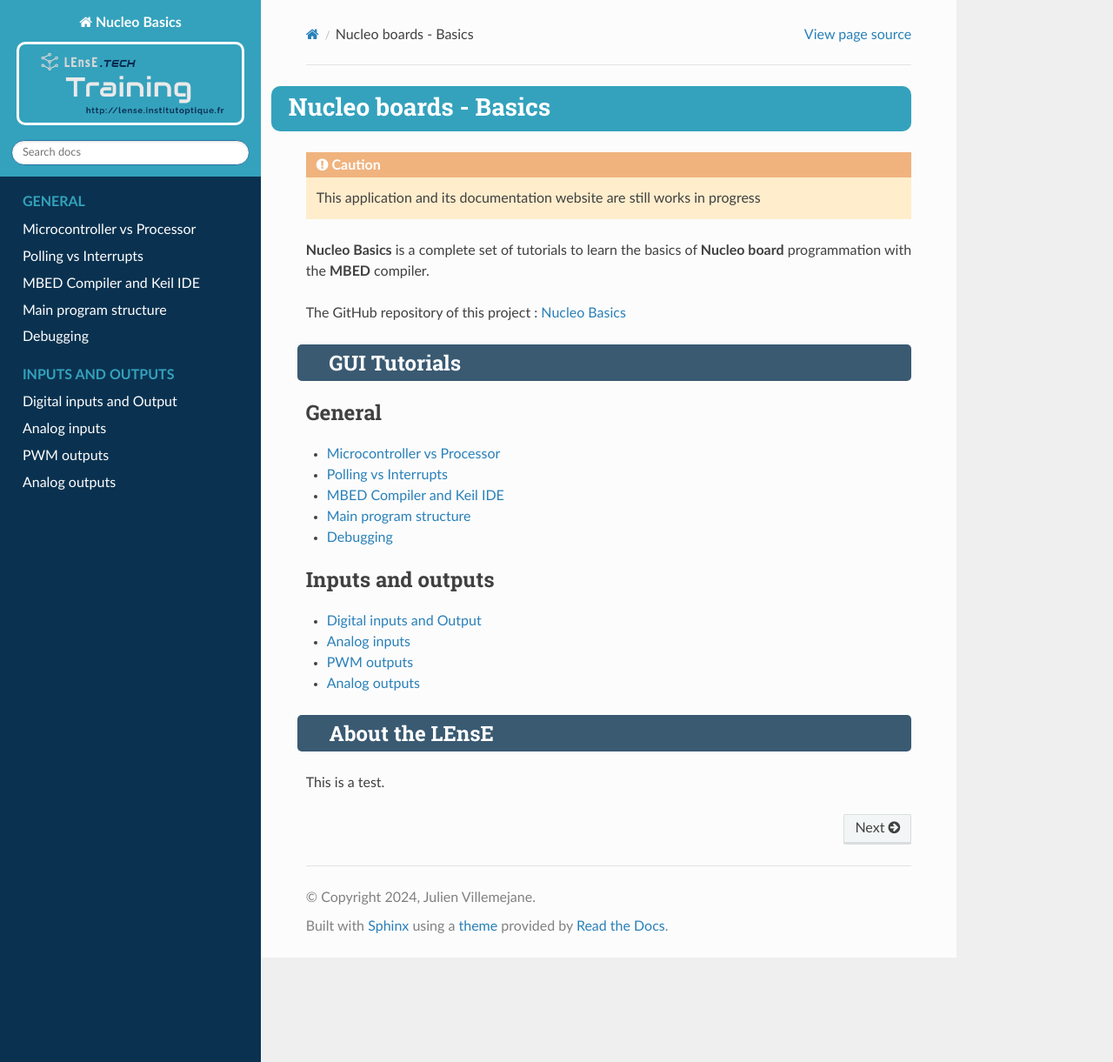
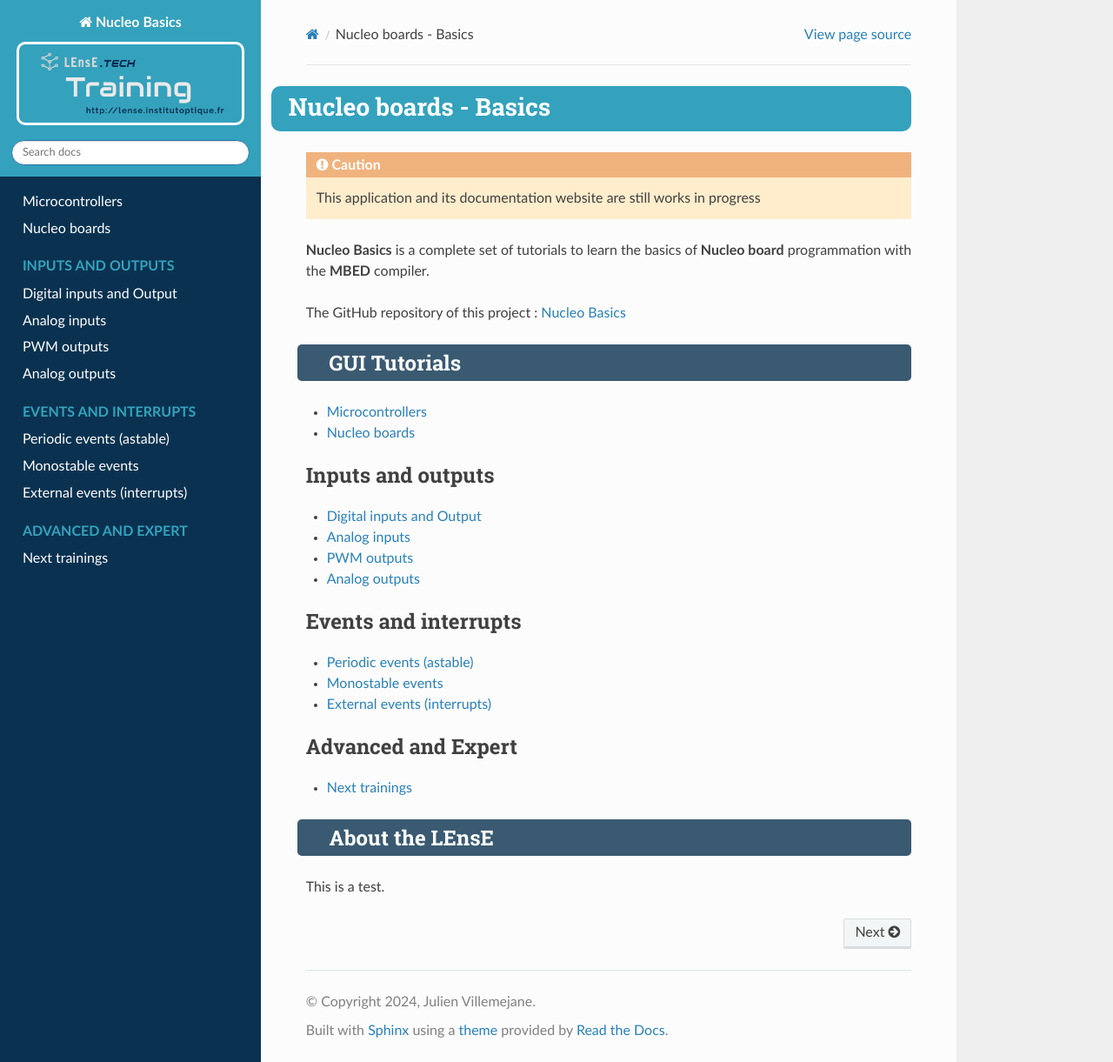
Before and after one commit to IOGS-LEnsE-training/nucleo-basics, a Sphinx documentation site: the page built from docs/source/index.rst, in a window 1280 px wide and 1221 px high. Shown: the whole window at 87% size. Built offline with Sphinx 7.4.7 and the Read the Docs theme 2.0.0, drawn with Linux system fonts in a browser that asks for light colours.

```diff
--- /dev/null
+++ b/docs/source/contents/events_astable.rst
@@ -0,0 +1,2 @@
+Periodic events (astable)
+#########################
--- /dev/null
+++ b/docs/source/contents/events_interrupts.rst
@@ -0,0 +1,2 @@
+External events (interrupts)
+############################
--- /dev/null
+++ b/docs/source/contents/events_monostable.rst
@@ -0,0 +1,2 @@
+Monostable events
+#################
--- /dev/null
+++ b/docs/source/contents/gen_libs.rst
@@ -0,0 +1,2 @@
+External ressources / libraries
+###############################
--- /dev/null
+++ b/docs/source/contents/general.rst
@@ -0,0 +1,8 @@
+Microcontrollers
+################
+
+.. toctree::
+   :maxdepth: 1
+
+	Microcontroller vs Processor<gen_microcontroller>
+	Polling vs Interrupts<gen_polling_interrupts_rtos>
--- /dev/null
+++ b/docs/source/contents/next_traingings.rst
@@ -0,0 +1,2 @@
+External events (interrupts)
+############################
--- a/docs/source/index.rst
+++ b/docs/source/index.rst
@@ -19,13 +19,9 @@ GUI Tutorials
 
 .. toctree::
    :maxdepth: 1
-   :caption: General
 
-	Microcontroller vs Processor<contents/gen_microcontroller>
-	Polling vs Interrupts<contents/gen_polling_interrupts_rtos>
-	MBED Compiler and Keil IDE<contents/gen_mbed_keil>
-	Main program structure<contents/gen_main_structure>
-	Debugging<contents/gen_debugging>
+	Microcontrollers<contents/general>
+	Nucleo boards<contents/nucleo>
 
 .. toctree::
    :maxdepth: 1
@@ -41,15 +37,15 @@ GUI Tutorials
    :maxdepth: 1
    :caption: Events and interrupts
 
+	Periodic events (astable)<contents/events_astable>
+	Monostable events<contents/events_monostable>
+	External events (interrupts)<contents/events_interrupts>
 
 .. toctree::
    :maxdepth: 1
-   :caption: Time management
+   :caption: Advanced and Expert
 
-
-.. toctree::
-   :maxdepth: 1
-   :caption: External ressources
+   Next trainings<contents/next_traingings>
 
 About the LEnsE
 ***************
```
Also changed, not shown: docs/source/contents/nucleo.rst (added, +10 -0 lines).
